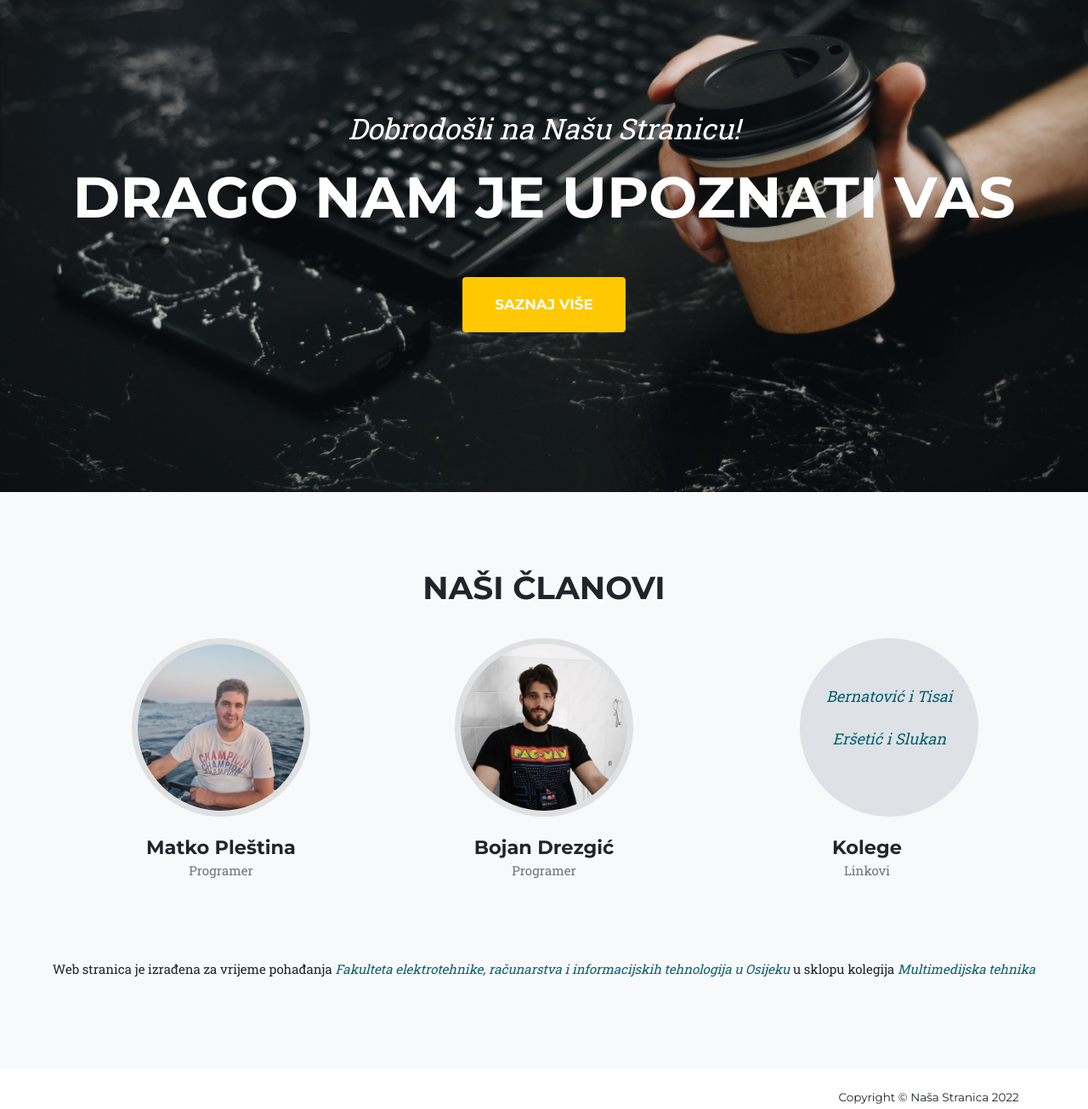
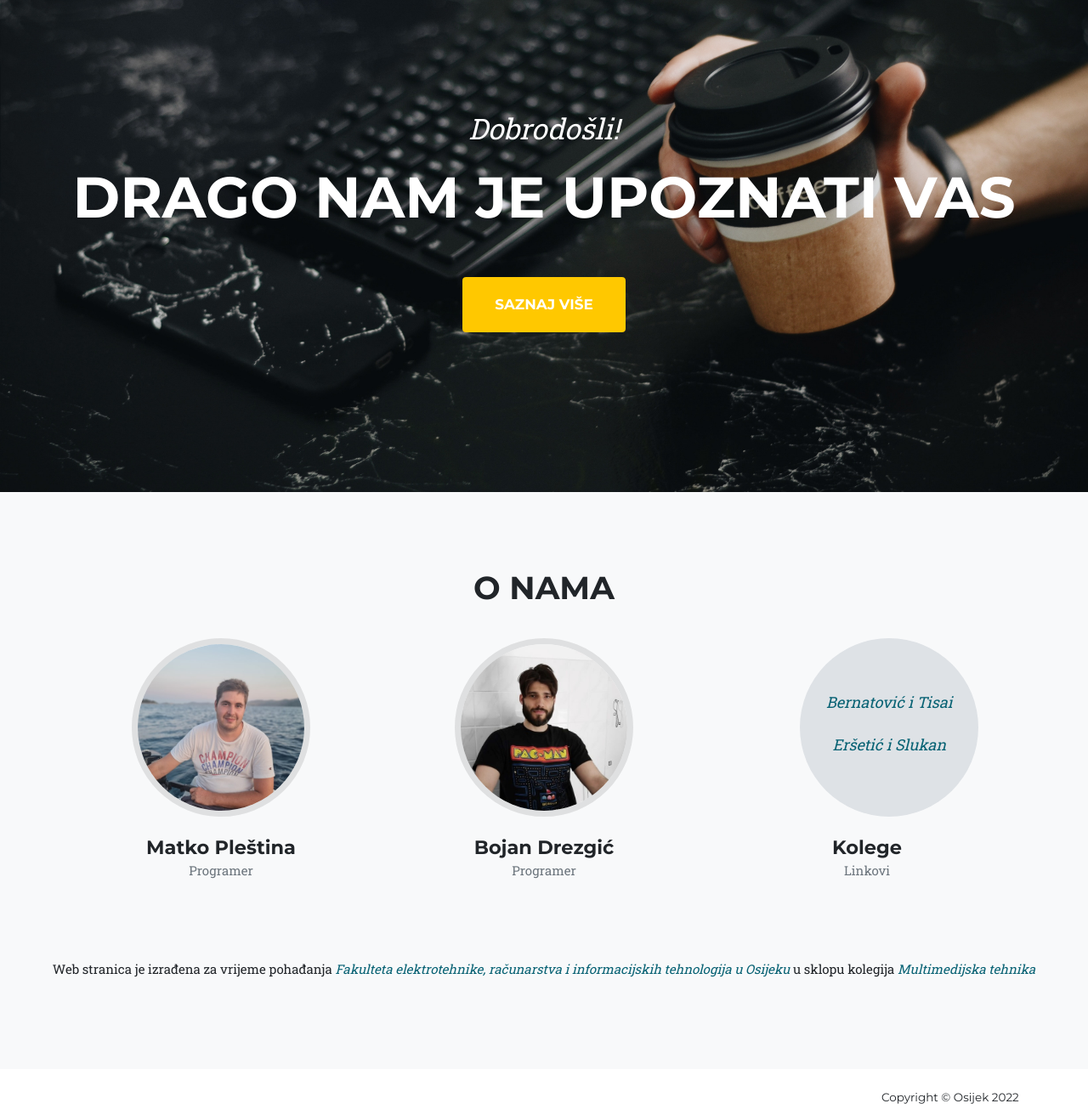
Before and after one commit to nesquick7777/Web-page-Multimedia, a plain HTML site: page index.html in a window 1280 px wide. Shown: the part 120-1425 px from the top of the page at 85% size. Drawn offline with nearby package versions, Linux system fonts and the light colour scheme.

Commit message:
Update index.html

```diff
--- a/index.html
+++ b/index.html
@@ -38,7 +38,7 @@
         <!-- Masthead-->
         <header class="masthead">
             <div class="container">
-                <div class="masthead-subheading">Dobrodošli na Našu Stranicu!</div>
+                <div class="masthead-subheading">Dobrodošli!</div>
                 <div class="masthead-heading text-uppercase">Drago nam je upoznati Vas</div>
                 <a class="btn btn-primary btn-xl text-uppercase" href="#team">Saznaj Više</a>
             </div>
@@ -48,7 +48,7 @@
         <section class="page-section bg-light" id="team">
             <div class="container">
                 <div class="text-center">
-                    <h2 class="section-heading text-uppercase">Naši Članovi</h2>
+                    <h2 class="section-heading text-uppercase">O nama</h2>
                     <br>
                 </div>
                 <div class="row">
@@ -77,7 +77,7 @@
                     </div>
                     <div class="col-lg-4">
                         <div class="team-member">
-                            <div class="circle"><p>  &nbsp</p>  <p>  </p> <p><a href="https://bernatovictisaiportfolio.netlify.app/" style="font-size: large;font-style:oblique;">Bernatović i Tisai</a></p> <p> <a href="https://ersetic-slukan.netlify.app/" style="font-size: large;font-style:oblique;">Eršetić i Slukan</a></p></div>
+                            <div class="circle"><p style="font-size: x-large;">  &nbsp</p>     <p><a href="https://bernatovictisaiportfolio.netlify.app/" style="font-size: large;font-style:oblique;">Bernatović i Tisai</a></p> <p> <a href="https://ersetic-slukan.netlify.app/" style="font-size: large;font-style:oblique;">Eršetić i Slukan</a></p></div>
                             <h4>Kolege</h4>
                             <p class="text-muted">Linkovi</p>
                         </div>
@@ -102,7 +102,7 @@
                     <div class="col-lg-4 my-3 my-lg-0">
                     </div>
                     <div class="col-lg-4 text-lg-end">
-                        Copyright &copy; Naša Stranica 2022
+                        Copyright &copy; Osijek 2022
                     </div>
                 </div>
             </div>
```
